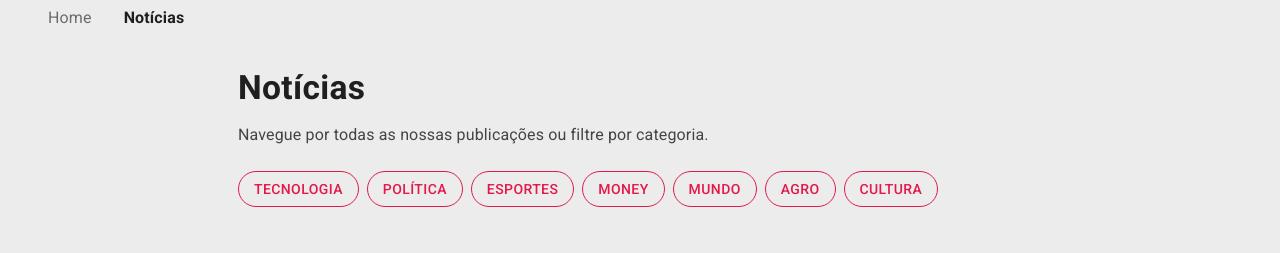
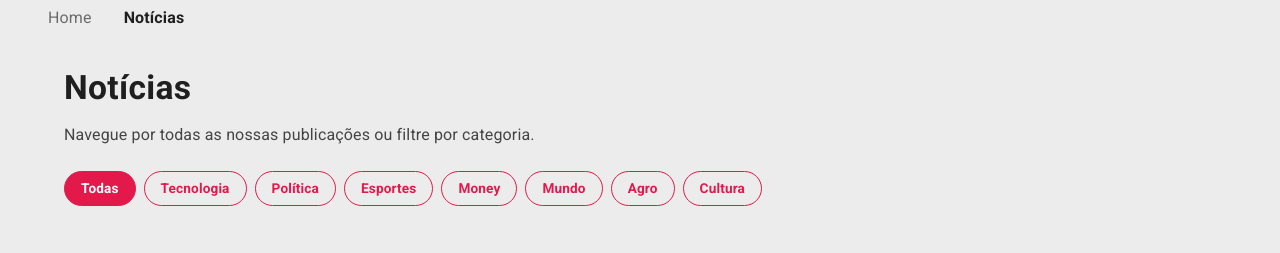
Before and after one commit to flaviare1s/portal-noticias, a Next.js app: page /news in a window 1280 px wide. Shown: the part 160-413 px from the top of the page. Built offline with nearby package versions, Linux system fonts and the light colour scheme; grey boxes are pictures that could not be loaded; some icons are missing.

Commit message:
style: improvement

```diff
--- a/app/news/page.tsx
+++ b/app/news/page.tsx
@@ -1,27 +1,19 @@
 "use client";
 
-import { useState } from "react";
+import { usePathname } from "next/navigation";
+import Link from "next/link";
 import { noticias } from "@/infrastructure/data/news";
 import { NewsGrid } from "@/components/news/NewsGrid";
-import { Button, Container, Typography, Box } from "@mui/material";
+import { Container, Typography, Box } from "@mui/material";
 
 export default function News() {
-  const [selectedCategory, setSelectedCategory] = useState<string | null>(null);
+  const pathname = usePathname();
 
   const categories = Array.from(new Set(noticias.map((n) => n.category)));
 
-  const filteredNews = selectedCategory
-    ? noticias.filter((n) => n.category === selectedCategory)
-    : noticias;
-
   return (
     <>
-      <Container
-        maxWidth="md"
-        sx={{
-          px: { xs: 3, sm: 4, md: 6 },
-        }}
-      >
+      <Container>
         <Typography
           component="h1"
           sx={{
@@ -34,6 +26,7 @@ export default function News() {
         >
           Notícias
         </Typography>
+
         <Typography
           sx={{
             color: "#444",
@@ -41,33 +34,60 @@ export default function News() {
         >
           Navegue por todas as nossas publicações ou filtre por categoria.
         </Typography>
+
         <Box sx={{ mt: 3, display: "flex", gap: 1, flexWrap: "wrap" }}>
-          {categories.map((category) => (
-            <Button
-              key={category}
-              variant="outlined"
-              onClick={() =>
-                setSelectedCategory((prev) =>
-                  prev === category ? null : category
-                )
-              }
+          <Link href="/news" style={{ textDecoration: "none" }}>
+            <Box
               sx={{
+                px: 2,
+                py: 0.8,
                 borderRadius: "999px",
-                backgroundColor: "transparent",
-                color: "#E3194B",
-                borderColor: "#E3194B",
+                fontSize: "0.85rem",
+                fontWeight: 600,
+                backgroundColor: pathname === "/news" ? "#E3194B" : "transparent",
+                color: pathname === "/news" ? "#FFFFFF" : "#E3194B",
+                border: "1px solid #E3194B",
+                transition: "all 0.2s ease",
                 "&:hover": {
-                  backgroundColor: "transparent",
-                  borderColor: "#E3194B",
+                  backgroundColor:
+                    pathname === "/news" ? "#E3194B" : "#fbe3ea",
                 },
               }}
             >
-              {category}
-            </Button>
-          ))}
+              Todas
+            </Box>
+          </Link>
+
+          {categories.map((category) => {
+            const href = `/news/category/${encodeURIComponent(category)}`;
+            const isActive = pathname === href;
+
+            return (
+              <Link key={category} href={href} style={{ textDecoration: "none" }}>
+                <Box
+                  sx={{
+                    px: 2,
+                    py: 0.8,
+                    borderRadius: "999px",
+                    fontSize: "0.85rem",
+                    fontWeight: 600,
+                    backgroundColor: isActive ? "#E3194B" : "transparent",
+                    color: isActive ? "#FFFFFF" : "#E3194B",
+                    border: "1px solid #E3194B",
+                    transition: "all 0.2s ease",
+                    "&:hover": {
+                      backgroundColor: isActive ? "#E3194B" : "#fbe3ea",
+                    },
+                  }}
+                >
+                  {category}
+                </Box>
+              </Link>
+            );
+          })}
         </Box>
       </Container>
-      <NewsGrid variant="news" items={filteredNews} />
+      <NewsGrid variant="news" items={noticias} />
     </>
   );
 }
```
Also changed, not shown: app/news/category/[category]/page.tsx (+48 -8 lines).
